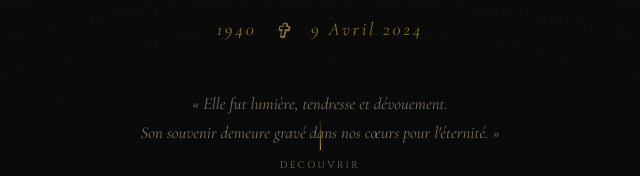
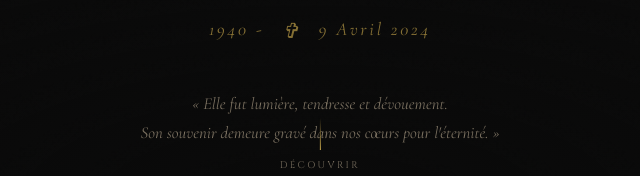
Before and after one commit to ZolamJr/Djuikam-Colette-Memoire, a plain HTML site: page index.html in a window 1280 px wide. Shown: the part 595-771 px from the top of the page, 320-960 px from the left. Drawn offline with nearby package versions, Linux system fonts and the light colour scheme.

Commit message:
Update index.html

```diff
--- a/index.html
+++ b/index.html
@@ -693,7 +693,7 @@
 
     <!-- 👉 Dates de naissance et de décès -->
     <p class="hero-dates">
-      1940
+      1940 -
       <span class="croix">✞</span>
       9 Avril 2024
     </p>
```
